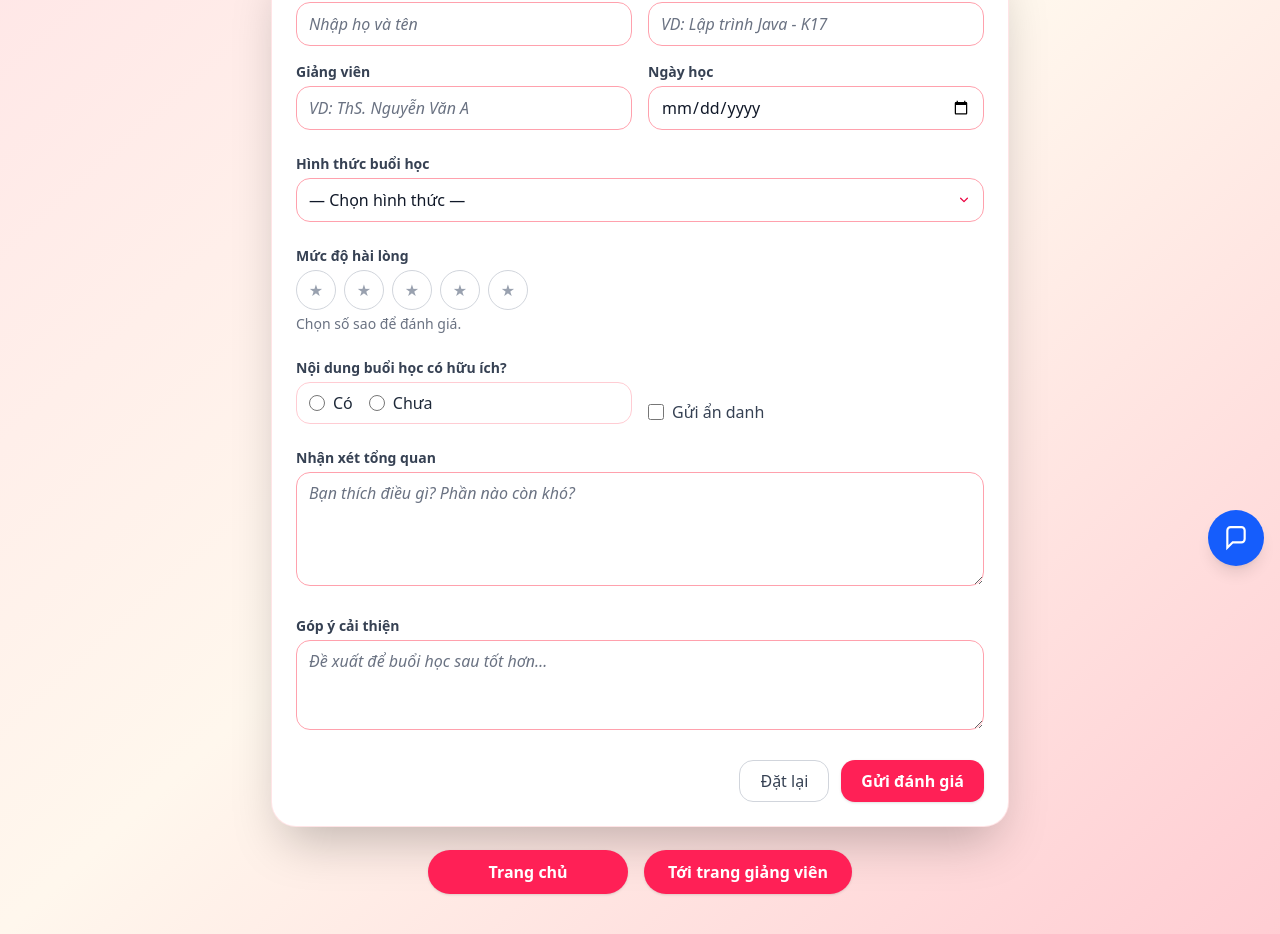
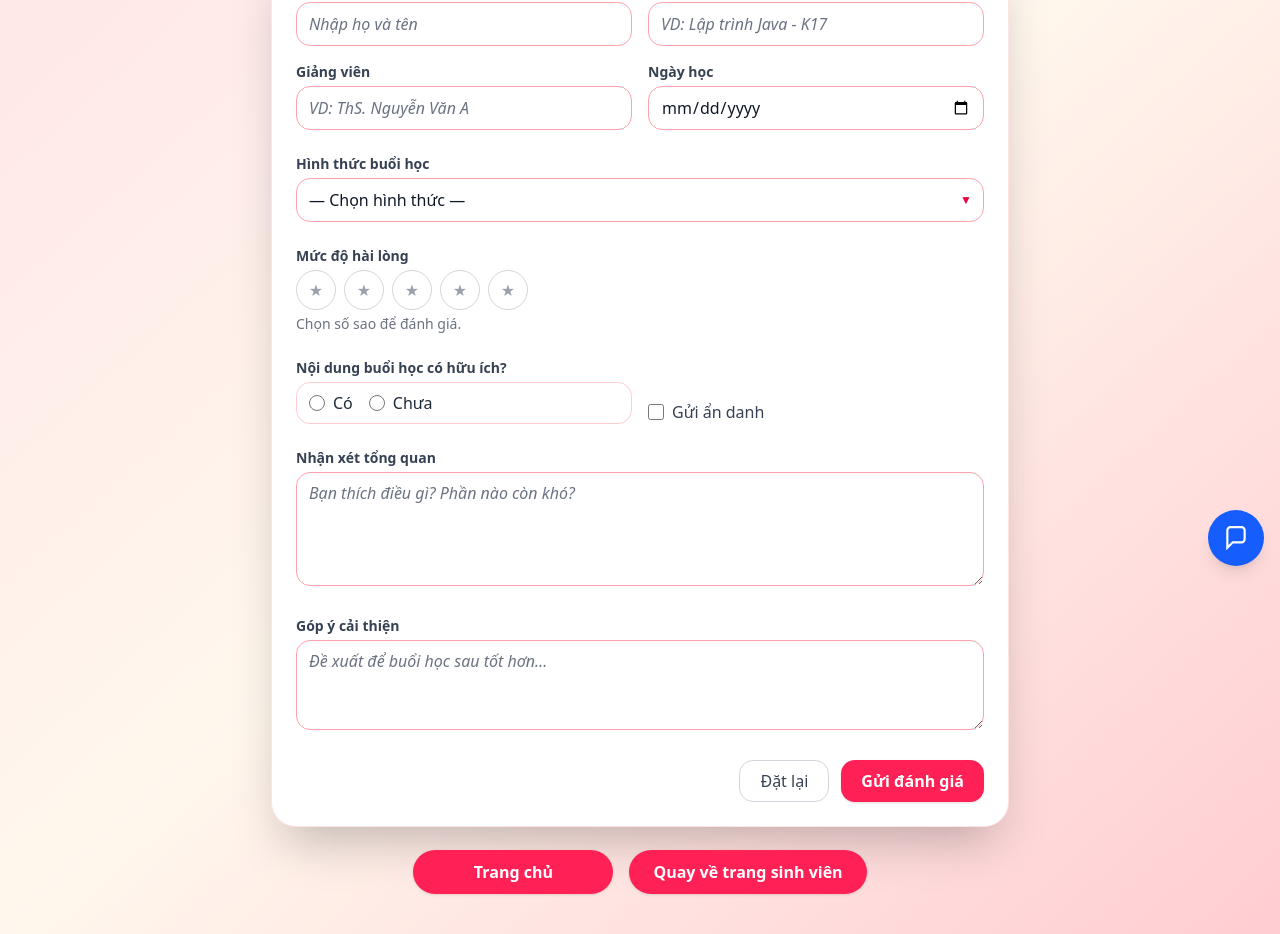
Before and after one commit to Imagine-Astronomy-THTV/Full-Project_be-and-fe_JAVA_uth, a Next.js app in the folder fe_next_project/: page /feedback in a window 1280 px wide. Shown: the part 218-1152 px from the top of the page. Built offline with nearby package versions, Linux system fonts and the light colour scheme.

Commit message:
update ui Fb

```diff
--- a/fe_next_project/src/app/feedback/page.tsx
+++ b/fe_next_project/src/app/feedback/page.tsx
@@ -18,19 +18,28 @@ export default function ClassFeedbackPage() {
   });
 
   const handleChange = (
-    e: React.ChangeEvent<HTMLInputElement | HTMLTextAreaElement | HTMLSelectElement>
+    e: React.ChangeEvent<
+      HTMLInputElement | HTMLTextAreaElement | HTMLSelectElement
+    >
   ) => {
     const { name, value, type, checked } = e.target as HTMLInputElement;
-    setForm((prev) => ({ ...prev, [name]: type === "checkbox" ? checked : value }));
+    setForm((prev) => ({
+      ...prev,
+      [name]: type === "checkbox" ? checked : value,
+    }));
   };
 
-  const setRating = (n: number) => setForm((p) => ({ ...p, rating: n }));
+  const setRating = (n: number) =>
+    setForm((p) => ({
+      ...p,
+      rating: n,
+    }));
 
   const handleSubmit = (e: React.FormEvent) => {
     e.preventDefault();
-    // TODO: gọi API lưu nếu cần
+
     alert("Cảm ơn bạn! Đánh giá đã được ghi nhận.");
-    // reset nhẹ
+
     setForm({
       name: "",
       course: "",
@@ -115,15 +124,10 @@ export default function ClassFeedbackPage() {
                   <option value="Online">Online</option>
                   <option value="Hybrid">Kết hợp (Hybrid)</option>
                 </select>
-                {/* mũi tên căn giữa */}
-                <span className="pointer-events-none absolute inset-y-0 right-3 flex items-center">
-                  <svg viewBox="0 0 20 20" fill="currentColor" className="h-4 w-4 text-rose-600">
-                    <path
-                      fillRule="evenodd"
-                      d="M5.23 7.21a.75.75 0 011.06.02L10 10.94l3.71-3.71a.75.75 0 111.06 1.06l-4.24 4.24a.75.75 0 01-1.06 0L5.21 8.29a.75.75 0 01.02-1.08z"
-                      clipRule="evenodd"
-                    />
-                  </svg>
+
+                {/* mũi tên đơn giản, không dùng SVG để khỏi lỗi TS */}
+                <span className="pointer-events-none absolute inset-y-0 right-3 flex items-center text-rose-600">
+                  <span className="text-xs">▼</span>
                 </span>
               </div>
             </div>
@@ -149,7 +153,9 @@ export default function ClassFeedbackPage() {
                 ))}
               </div>
               <p className="mt-1 text-sm text-gray-500">
-                {form.rating ? `Bạn chọn ${form.rating}/5` : "Chọn số sao để đánh giá."}
+                {form.rating
+                  ? `Bạn chọn ${form.rating}/5`
+                  : "Chọn số sao để đánh giá."}
               </p>
             </div>
 
@@ -250,17 +256,18 @@ export default function ClassFeedbackPage() {
           </Link>
 
           <Link
-            href="/teacher"
+            href="/student"
             className="inline-flex items-center justify-center h-11 min-w-[200px] px-6 rounded-full bg-rose-500 text-white font-semibold shadow hover:bg-rose-600"
           >
-            Tới trang giảng viên
+            Quay về trang sinh viên
           </Link>
         </div>
-
       </div>
 
       <style jsx>{`
-        ::placeholder { font-style: italic; }
+        ::placeholder {
+          font-style: italic;
+        }
       `}</style>
     </div>
   );
@@ -270,7 +277,9 @@ export default function ClassFeedbackPage() {
 
 function Label({ children }: { children: React.ReactNode }) {
   return (
-    <label className="mb-1 block text-sm font-semibold text-gray-700">{children}</label>
+    <label className="mb-1 block text-sm font-semibold text-gray-700">
+      {children}
+    </label>
   );
 }
 
@@ -311,7 +320,10 @@ function RadioGroup({
       <Label>{label}</Label>
       <div className="flex gap-4 rounded-xl border border-rose-200 bg-white px-3 py-2">
         {options.map((opt) => (
-          <label key={opt.value} className="flex cursor-pointer items-center gap-2">
+          <label
+            key={opt.value}
+            className="flex cursor-pointer items-center gap-2"
+          >
             <input
               type="radio"
               name={name}
```
Also changed, not shown: 2 other files (tests, documents, lock files or other folders). Lines whose indentation alone changed are shown as unchanged.
